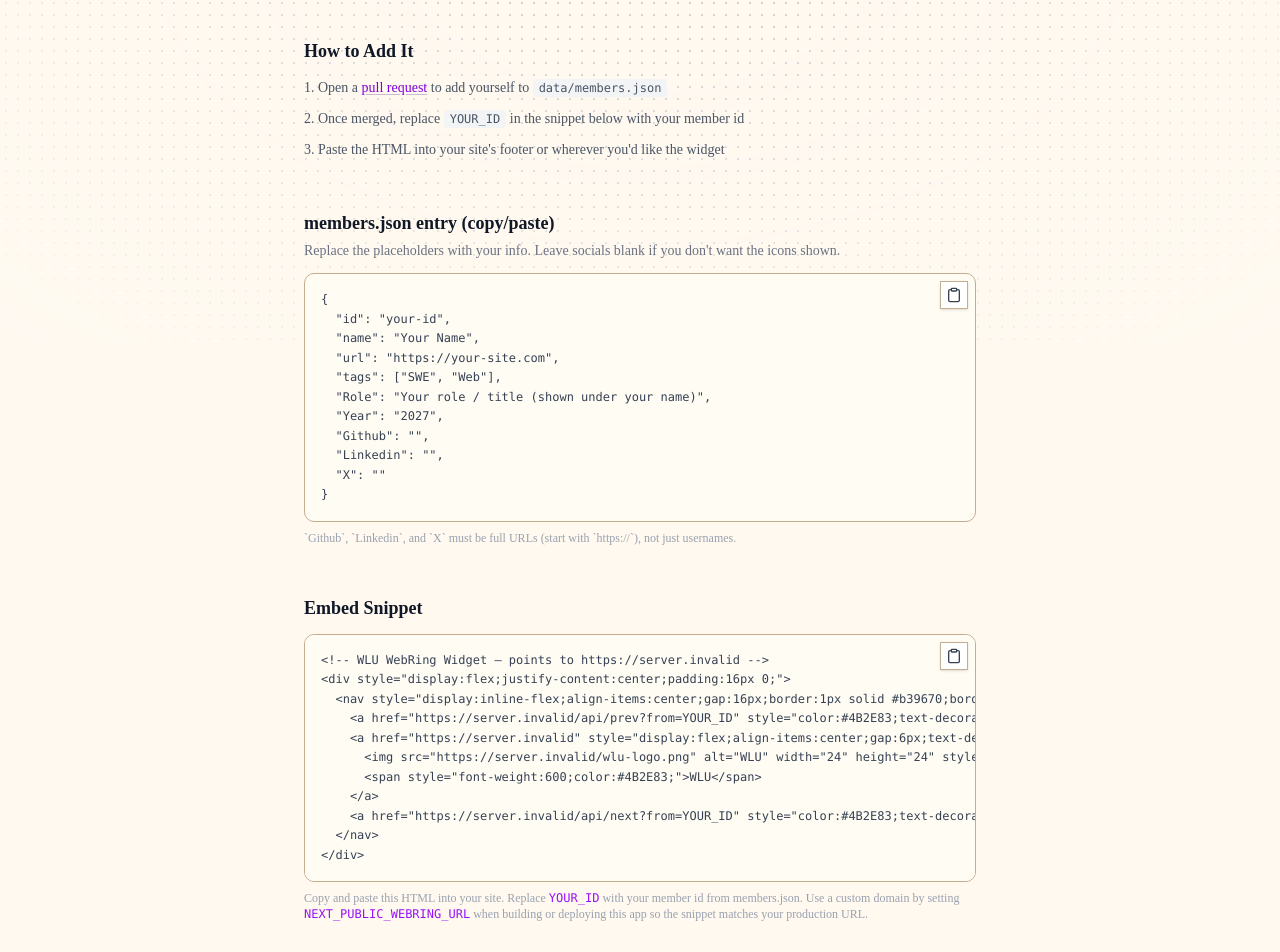
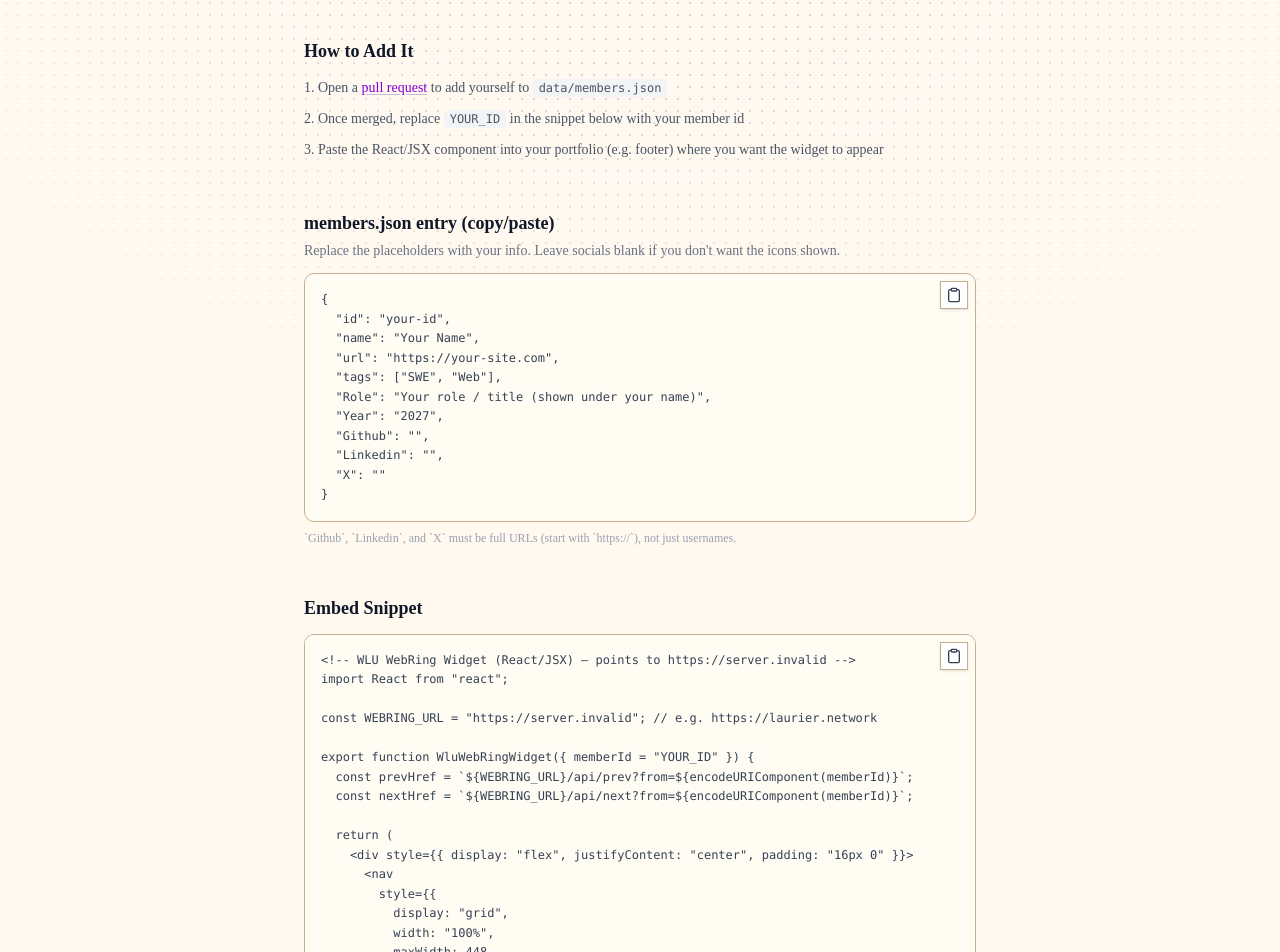
Before and after one commit to jayptz/laurier-webring, a Next.js app: page /connect in a window 1280 px wide. Shown: the part 459-1411 px from the top of the page. Built offline with nearby package versions, Linux system fonts and the light colour scheme; no server answers.

Commit message:
html -> react/jsx
since html is buns mcgee

```diff
--- a/app/connect/page.tsx
+++ b/app/connect/page.tsx
@@ -2,23 +2,68 @@ import { RingWidget } from "../../components/RingWidget";
 import CopyToClipboardButton from "../../components/CopyToClipboardButton";
 import { webringPublicUrl } from "@/lib/webringPublicUrl";
 
-function buildEmbedSnippet(siteUrl: string) {
-  return `<!-- WLU WebRing Widget — points to ${siteUrl} -->
-<div style="display:flex;justify-content:center;padding:16px 0;">
-  <nav style="display:inline-flex;align-items:center;gap:16px;border:1px solid #b39670;border-radius:9999px;background:#fff;padding:8px 20px;font-family:system-ui,sans-serif;font-size:14px;box-shadow:0 1px 2px rgba(0,0,0,0.05);">
-    <a href="${siteUrl}/api/prev?from=YOUR_ID" style="color:#4B2E83;text-decoration:none;font-weight:500;">&larr; Prev</a>
-    <a href="${siteUrl}" style="display:flex;align-items:center;gap:6px;text-decoration:none;">
-      <img src="${siteUrl}/wlu-logo.png" alt="WLU" width="24" height="24" style="height:24px;width:24px;">
-      <span style="font-weight:600;color:#4B2E83;">WLU</span>
-    </a>
-    <a href="${siteUrl}/api/next?from=YOUR_ID" style="color:#4B2E83;text-decoration:none;font-weight:500;">Next &rarr;</a>
-  </nav>
-</div>`;
+function buildReactEmbedSnippet(siteUrl: string) {
+  return `<!-- WLU WebRing Widget (React/JSX) — points to ${siteUrl} -->
+import React from "react";
+
+const WEBRING_URL = "${siteUrl}"; // e.g. https://laurier.network
+
+export function WluWebRingWidget({ memberId = "YOUR_ID" }) {
+  const prevHref = \`\${WEBRING_URL}/api/prev?from=\${encodeURIComponent(memberId)}\`;
+  const nextHref = \`\${WEBRING_URL}/api/next?from=\${encodeURIComponent(memberId)}\`;
+
+  return (
+    <div style={{ display: "flex", justifyContent: "center", padding: "16px 0" }}>
+      <nav
+        style={{
+          display: "grid",
+          width: "100%",
+          maxWidth: 448,
+          gridTemplateColumns: "repeat(3, minmax(0, 1fr))",
+          alignItems: "center",
+          gap: 12,
+          color: "#6B7280",
+          fontSize: 16,
+        }}
+      >
+        <a
+          href={prevHref}
+          style={{ justifySelf: "start", fontWeight: 500, textDecoration: "none", color: "#6B7280" }}
+          aria-label="Previous member"
+        >
+          \u2190
+        </a>
+
+        <a
+          href={WEBRING_URL}
+          style={{ display: "flex", justifyContent: "center", textDecoration: "none" }}
+          aria-label="WLU WebRing home"
+        >
+          <img
+            src={\`\${WEBRING_URL}/laurier-goldenhawk.svg\`}
+            alt="Golden Hawk"
+            width={32}
+            height={32}
+            style={{ height: 32, width: 32, filter: "grayscale(100%)" }}
+          />
+        </a>
+
+        <a
+          href={nextHref}
+          style={{ justifySelf: "end", fontWeight: 500, textDecoration: "none", color: "#6B7280" }}
+          aria-label="Next member"
+        >
+          \u2192
+        </a>
+      </nav>
+    </div>
+  );
+}`;
 }
 
 export default function ConnectPage() {
   const siteUrl = webringPublicUrl();
-  const embedSnippet = buildEmbedSnippet(siteUrl);
+  const embedSnippet = buildReactEmbedSnippet(siteUrl);
   const memberJsonTemplate = `{
   "id": "your-id",
   "name": "Your Name",
@@ -93,8 +138,8 @@ export default function ConnectPage() {
               in the snippet below with your member id
             </li>
             <li>
-              Paste the HTML into your site&apos;s footer or wherever you&apos;d
-              like the widget
+              Paste the React/JSX component into your portfolio (e.g. footer)
+              where you want the widget to appear
             </li>
           </ol>
         </div>
@@ -138,12 +183,9 @@ export default function ConnectPage() {
             </pre>
           </div>
           <p className="mt-2 text-xs text-gray-400">
-            Copy and paste this HTML into your site. Replace{" "}
+            Copy/paste this React/JSX component. Replace{" "}
             <code className="text-purple-600">YOUR_ID</code> with your member
-            id from members.json. Use a custom domain by setting{" "}
-            <code className="text-purple-600">NEXT_PUBLIC_WEBRING_URL</code>{" "}
-            when building or deploying this app so the snippet matches your
-            production URL.
+            id from `members.json`.
           </p>
         </div>
       </div>
```
